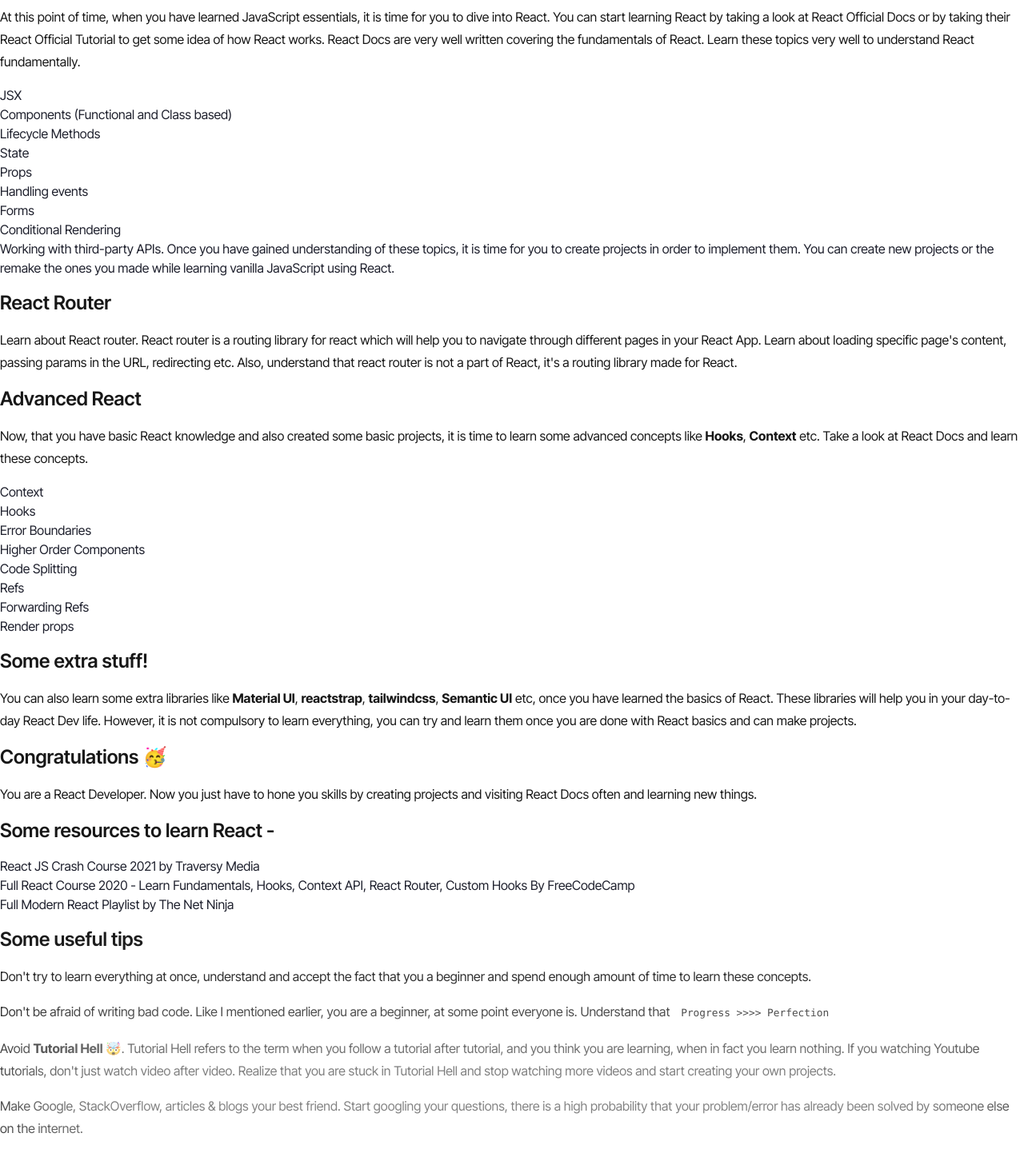
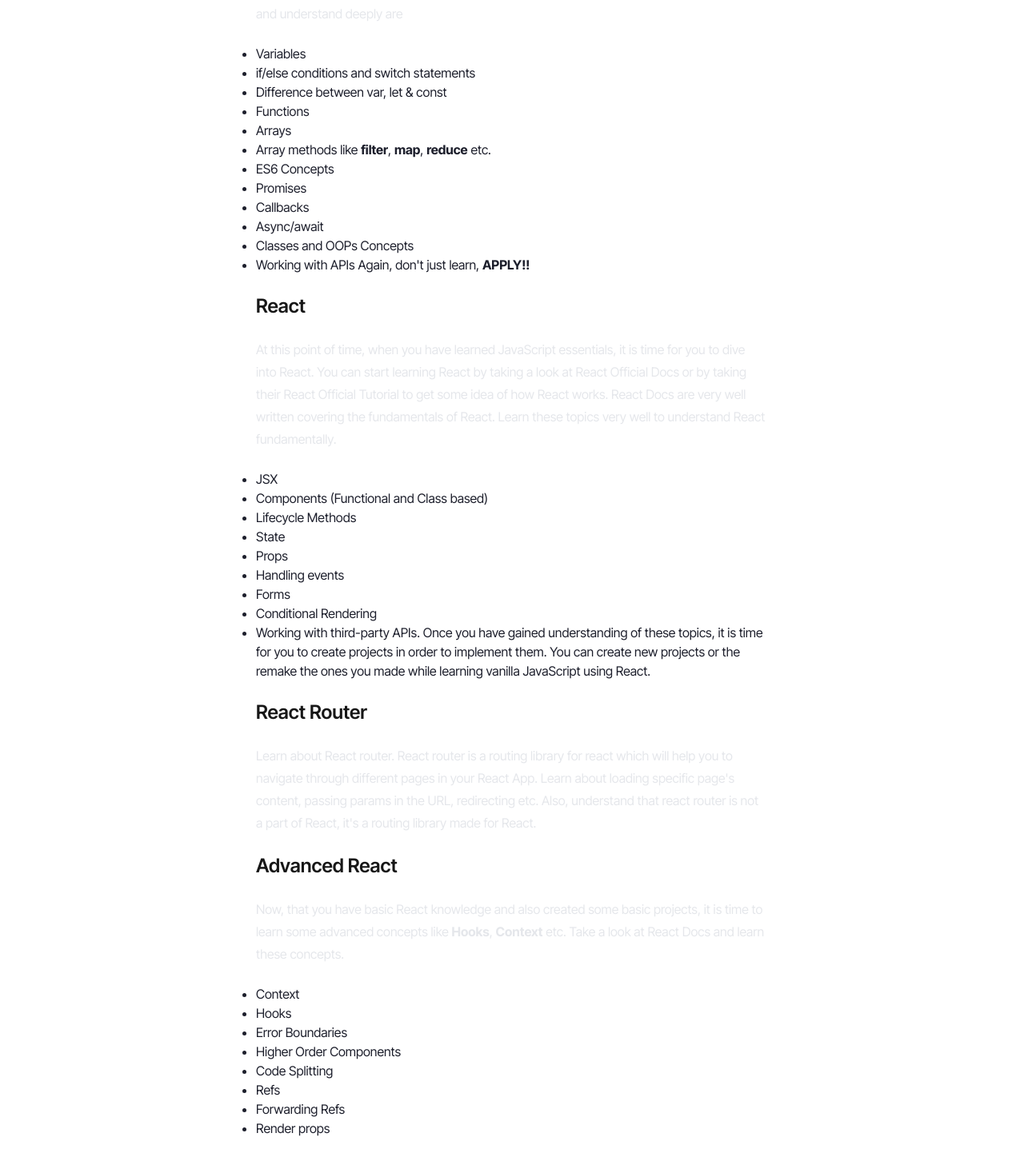
Before and after one commit to slhnx/shaancodes, a Next.js app: page /blogs/how-to-learn-react-the-effective-way in a window 1280 px wide. Shown: the part 777-2224 px from the top of the page at 80% size. Built offline with nearby package versions, Linux system fonts and the light colour scheme.

Commit message:
feat: styled article page

```diff
--- a/app/blogs/layout.tsx
+++ b/app/blogs/layout.tsx
@@ -3,8 +3,7 @@
 const BlogLayout = async ({ children }: PropsWithChildren) => {
   return (
     <div className="blog-layout w-full  mx-auto text-secondary-foreground relative">
-      {children}
-      <div className="bg-white absolute bottom-0 left-0 -translate-y-1/2 h-[100px] w-full bg-opacity-15 blur-[80px] z-10"></div>
+      <article className="w-[50%] mx-auto my-36 article">{children}</article>
     </div>
   );
 };
--- a/app/global.css
+++ b/app/global.css
@@ -141,3 +141,21 @@
     transform-origin: bottom left;
   }
 }
+
+
+
+.article > * {
+  margin: 1.5rem 0;
+}
+
+.article > p {
+  @apply text-gray-200;
+}
+
+.article li {
+  list-style-type: disc;
+}
+
+.article a {
+  @apply text-cyan-500 hover:underline;
+}
```
